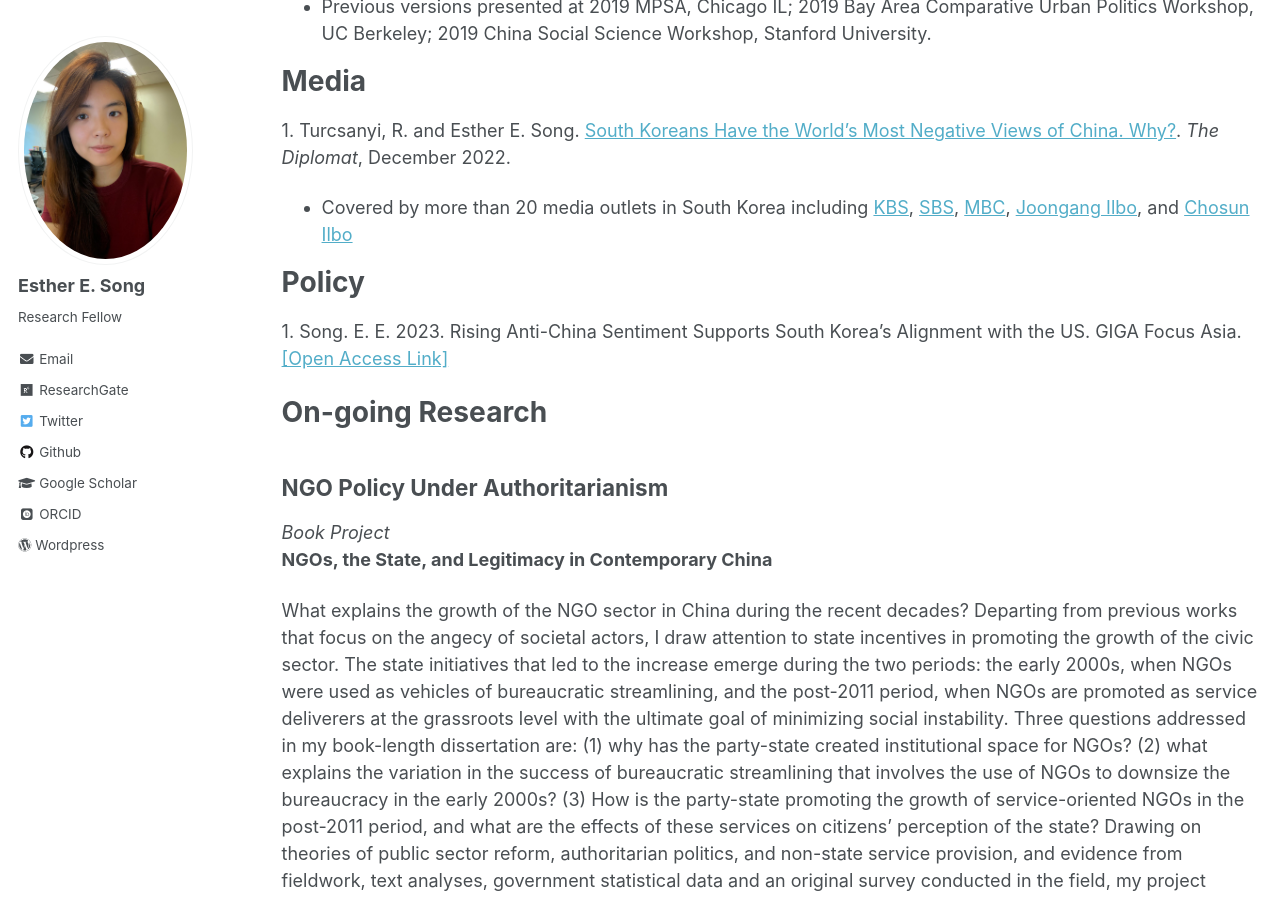
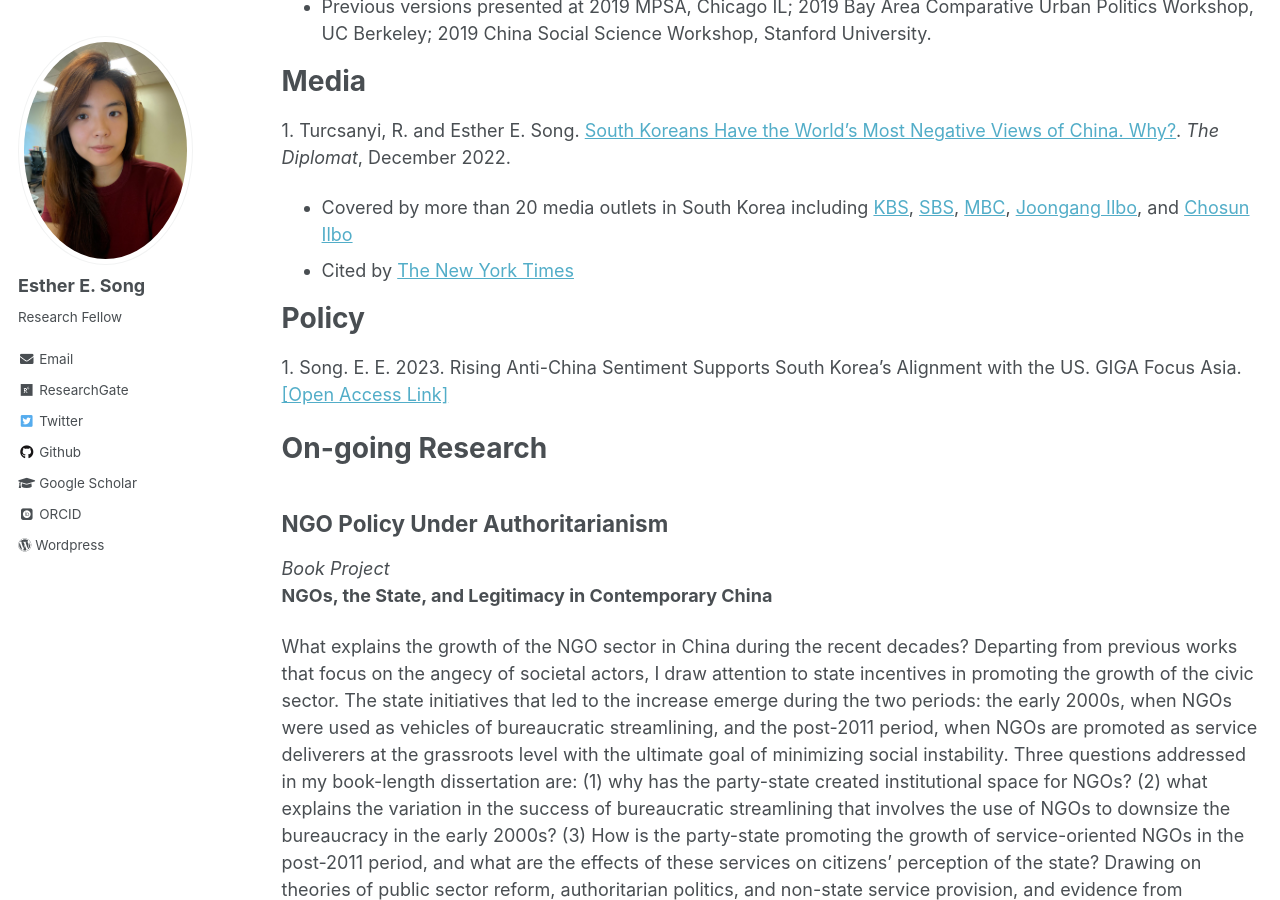
Before and after one commit to ehsong/ehsong.github.io, a Jekyll site: the page built from _pages/research.md, in a window 1280 px wide and 900 px high, scrolled down 885 px. Built offline with Jekyll 4.4.1, drawn with Linux system fonts in a browser that asks for light colours; some web fonts are replaced.

Commit message:
Update research.md

```diff
--- a/_pages/research.md
+++ b/_pages/research.md
@@ -28,6 +28,7 @@ My research interests span across topics such as civil society and NGO policy, a
 
 1\. Turcsanyi, R. and Esther E. Song. [South Koreans Have the World's Most Negative Views of China. Why?](https://thediplomat.com/2022/12/south-koreans-have-the-worlds-most-negative-views-of-china-why/). *The Diplomat*, December 2022.
    * Covered by more than 20 media outlets in South Korea including [KBS](https://news.kbs.co.kr/news/view.do?ncd=6207159&ref=A), [SBS](https://news.sbs.co.kr/news/endPage.do?news_id=N1007024887&plink=ORI&cooper=NAVER), [MBC](https://imnews.imbc.com/replay/2022/nwtoday/article/6440097_35752.html), [Joongang Ilbo](https://www.joongang.co.kr/article/25129259), and [Chosun Ilbo](https://www.chosun.com/international/international_general/2022/12/28/NSJ6CQ37RNEM3JOVZWWAZDRAAI/?utm_source=naver&utm_medium=referral&utm_campaign=naver-news)
+   * Cited by [The New York Times](https://www.nytimes.com/2023/04/10/opinion/south-korea-japan-china-relations.html)
 
 # Policy
 
```
